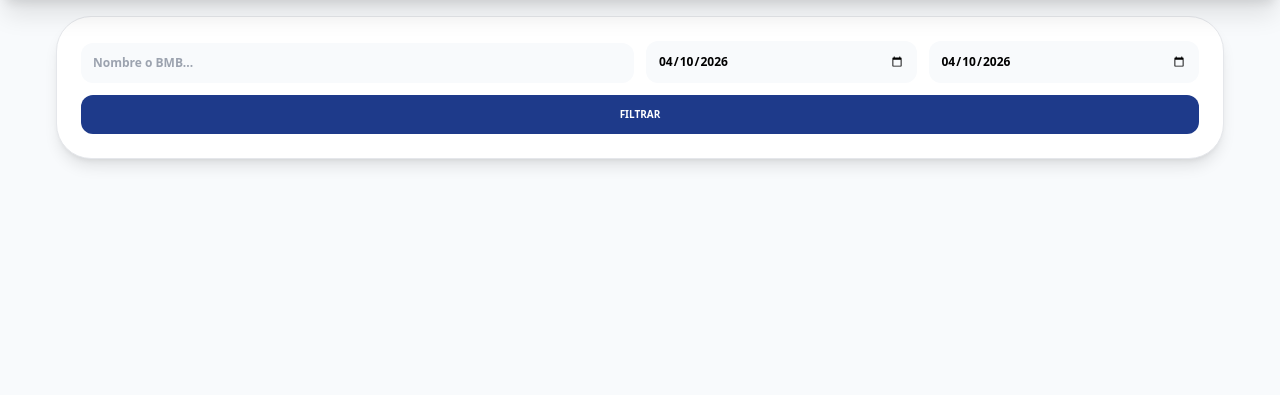
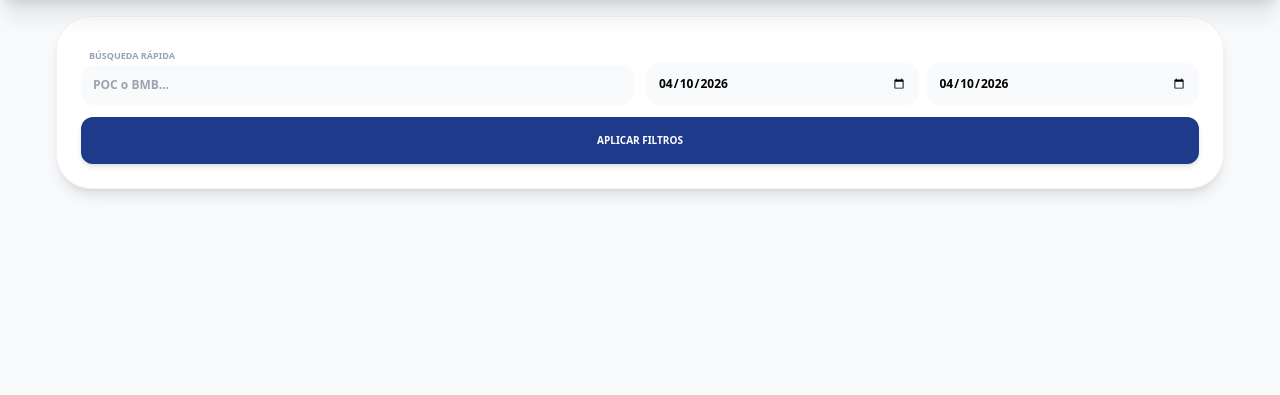
Before and after one commit to XY07-v/TRADE, a Flask app: page /registros in a window 1280 px wide. Shown: the part 60-455 px from the top of the page. Run offline with Flask 3, Linux system fonts and the light colour scheme; data that the repository does not hold is empty; parts of the project's set-up code (start-up, migrations or seed data) failed here and were passed over; some libraries are stand-ins or nearby versions.

Commit message:
Update registros.html

```diff
--- a/templates/registros.html
+++ b/templates/registros.html
@@ -1,36 +1,45 @@
 {% extends "base.html" %}
 {% block content %}
 <div class="space-y-6">
-    <div class="bg-white p-6 rounded-[35px] shadow-lg border">
-        <form action="/registros" method="GET" class="grid md:grid-cols-4 gap-3 items-end">
+    <div class="bg-white p-6 rounded-[35px] shadow-lg border border-slate-100">
+        <form action="/registros" method="GET" class="grid grid-cols-1 md:grid-cols-4 gap-3 items-end">
             <div class="md:col-span-2">
-                <input type="text" name="busqueda" value="{{ busqueda }}" class="w-full p-3 bg-slate-50 rounded-xl outline-none text-xs font-bold" placeholder="Nombre o BMB...">
+                <label class="text-[9px] font-black text-slate-400 uppercase ml-2">Búsqueda rápida</label>
+                <input type="text" name="busqueda" value="{{ busqueda }}" class="w-full p-3 bg-slate-50 rounded-xl outline-none text-xs font-bold" placeholder="POC o BMB...">
             </div>
+            <div class="grid grid-cols-2 gap-2 md:col-span-2">
                 <input type="date" name="f_inicio" value="{{ f_inicio }}" class="w-full p-3 bg-slate-50 rounded-xl outline-none text-xs font-bold" required>
                 <input type="date" name="f_fin" value="{{ f_fin }}" class="w-full p-3 bg-slate-50 rounded-xl outline-none text-xs font-bold" required>
-            <button type="submit" class="w-full bg-blue-900 text-white font-black py-3 rounded-xl uppercase text-[10px] md:col-span-4">Filtrar</button>
+            </div>
+            <button type="submit" class="w-full bg-blue-900 text-white font-black py-4 rounded-xl uppercase text-[10px] md:col-span-4 shadow-md">Aplicar Filtros</button>
         </form>
     </div>
 
-    <div class="grid grid-cols-1 md:grid-cols-2 lg:grid-cols-3 gap-4">
+    <div class="grid grid-cols-1 md:grid-cols-2 lg:grid-cols-3 gap-5">
         {% for r in registros %}
-        <div class="bg-white p-5 rounded-[35px] shadow-md border flex flex-col justify-between">
-            <div>
-                <div class="flex justify-between items-start mb-2">
-                    <span class="text-[8px] font-black text-blue-900 bg-blue-50 px-2 py-1 rounded-lg uppercase">{{ r.funcionario }}</span>
+        <div class="bg-white p-5 rounded-[40px] shadow-md border border-slate-100 flex flex-col">
+            <div class="flex justify-between items-start mb-3">
+                <span class="text-[8px] font-black text-blue-900 bg-blue-50 px-3 py-1 rounded-full uppercase">{{ r.funcionario }}</span>
                 <span class="text-[8px] text-slate-400 font-bold italic">{{ r.fecha }}</span>
             </div>
-                <h3 class="font-black text-slate-800 text-sm mb-1 uppercase">{{ r.poc }}</h3>
-                <p class="text-[9px] font-bold text-blue-600 mb-3 uppercase">BMB: {{ r.bmb }} | {{ r.motivo }}</p>
-                <div class="grid grid-cols-2 gap-2 mb-3">
-                    <img src="/foto/{{ r.foto_maquina_id }}" class="w-full h-32 object-cover rounded-2xl border">
-                    <img src="/foto/{{ r.foto_fachada_id }}" class="w-full h-32 object-cover rounded-2xl border">
+
+            <h3 class="font-black text-slate-800 text-sm mb-1 uppercase tracking-tight">{{ r.poc }}</h3>
+            <p class="text-[10px] font-bold text-blue-600 mb-4 border-b pb-2 uppercase">BMB: {{ r.bmb }} | {{ r.motivo }}</p>
+
+            <div class="grid grid-cols-2 gap-2 mb-4">
+                <img src="/foto/{{ r.foto_maquina_id }}" class="w-full h-36 object-cover rounded-[25px] shadow-sm border">
+                <img src="/foto/{{ r.foto_fachada_id }}" class="w-full h-36 object-cover rounded-[25px] shadow-sm border">
             </div>
+
             {% if r.observacion %}
-                <div class="bg-slate-50 p-3 rounded-2xl mb-3 border-l-4 border-blue-900 text-[10px] text-slate-600 italic">"{{ r.observacion }}"</div>
+            <div class="bg-slate-50 p-4 rounded-2xl mb-4 border-l-4 border-blue-900 shadow-inner">
+                <p class="text-[11px] text-slate-600 italic leading-snug">"{{ r.observacion }}"</p>
+            </div>
             {% endif %}
+
+            <div class="mt-auto">
+                <p class="text-[7px] font-mono text-slate-300 text-center uppercase tracking-widest border-t pt-2">GPS: {{ r.gps_real }}</p>
             </div>
-            <p class="text-[7px] font-mono text-slate-300 text-center uppercase tracking-widest mt-2 border-t pt-2">GPS REAL: {{ r.gps_real }}</p>
         </div>
         {% endfor %}
     </div>
```
Lines whose indentation alone changed are shown as unchanged.
